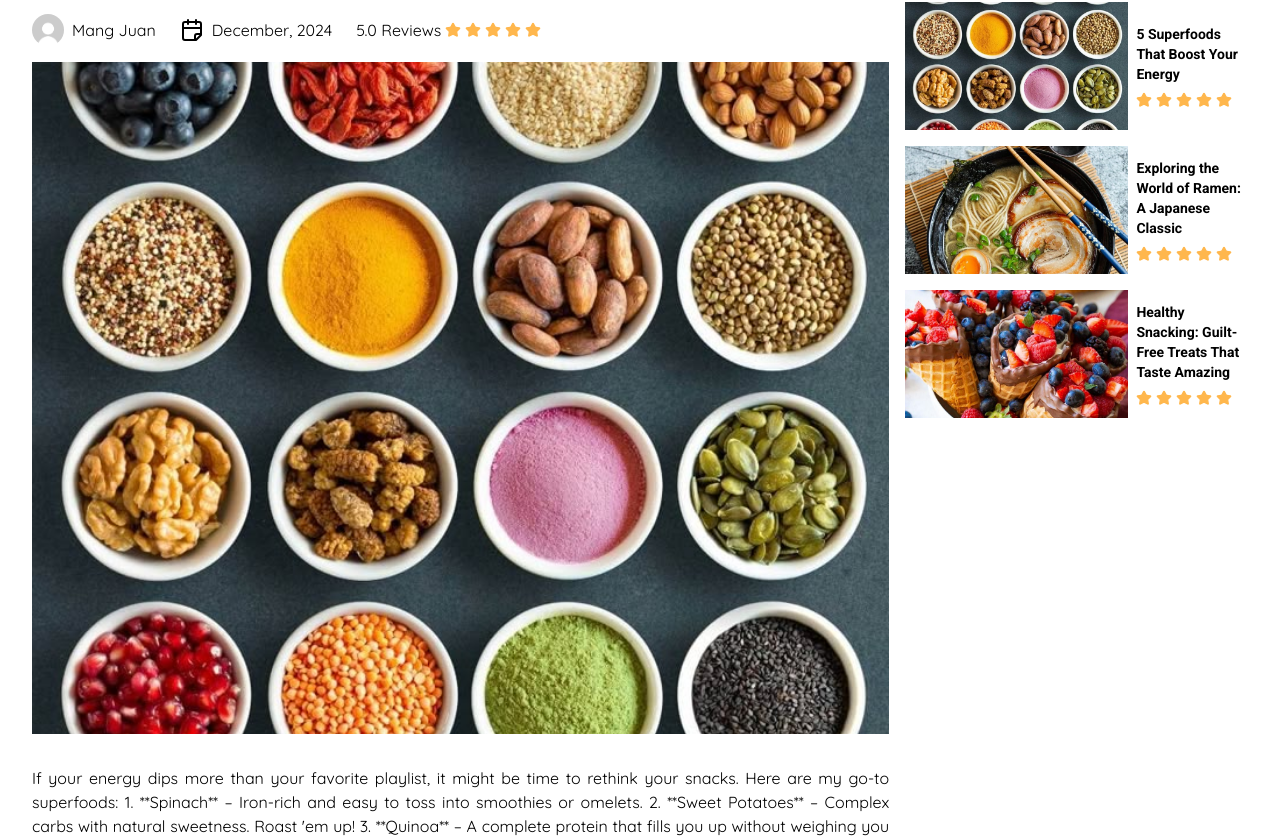
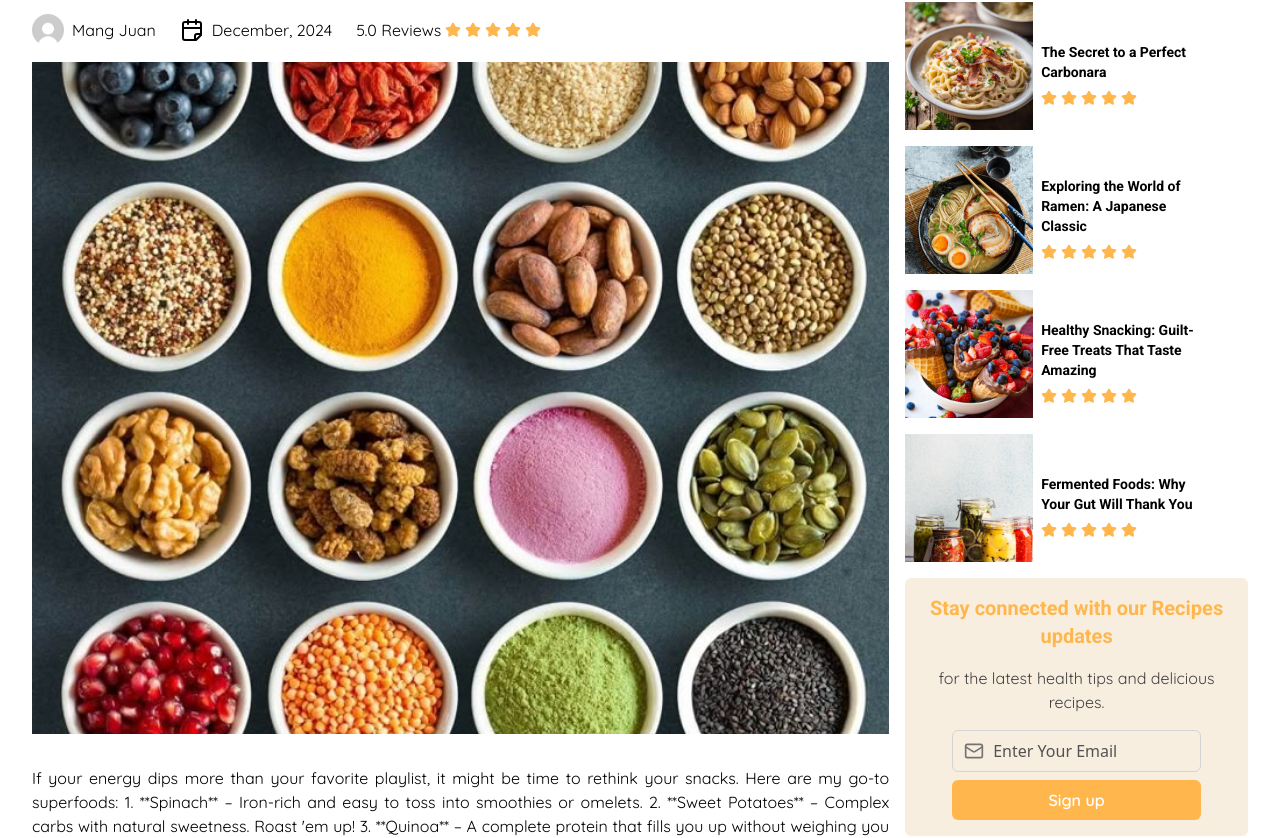
Before and after one commit to zidvsd/recipe-app, a React (Vite) app: page /blog/5-superfoods-that-boost-your-energy in a window 1280 px wide. Shown: the part 242-1080 px from the top of the page. Built offline with nearby package versions, Linux system fonts and the light colour scheme; no server answers.

Commit message:
Added blogs sidebar

```diff
--- a/src/components/BlogSidebar.jsx
+++ b/src/components/BlogSidebar.jsx
@@ -1,24 +1,33 @@
 import React, { useContext } from "react";
 import { BlogContext } from "../context/BlogProvider";
 import { Star } from "lucide-react";
+import { Link } from "react-router-dom";
 import SectionHeader from "./SectionHeader";
-const BlogSidebar = () => {
+import CTASidebar from "./CTASidebar";
+const BlogSidebar = ({ currentSlug }) => {
   const { blogs } = useContext(BlogContext);
-
+  const relatedBlogs = blogs
+    .filter((blog) => blog.slug !== currentSlug)
+    .slice(0, 4);
   return (
     <aside className=" w-full flex-col space-y-4">
       <h1 className="heading-text text-xl text-custom-peach">Related Blogs</h1>
-      {blogs.slice(1, 4).map((blog) => (
+      {relatedBlogs.map((blog) => (
         <div
           key={blog.id}
           className="flex flex-col md:flex-row gap-x-2 items-start md:items-center"
         >
-          <img
-            src={blog.thumbnail}
-            alt={blog.title}
-            className="w-full h-[full] md:h-[5rem] lg:h-[8rem] object-cover"
-          />
-          <div className="w-1/2 flex flex-col gap-y-2">
+          <Link
+            to={`/blog/${blog.slug}`}
+            className="block w-full md:w-[8rem] lg:w-[8rem] "
+          >
+            <img
+              src={blog.thumbnail}
+              alt={blog.title}
+              className="w-full h-full md:h-[5rem] lg:h-[8rem] object-cover"
+            />
+          </Link>
+          <div className="w-full md:w-1/2 flex flex-col-reverse md:flex-col mt-4 gap-y-2">
             <h1 className="heading-text text-sm">{blog.title}</h1>
             <div className="flex flex-row gap-1">
               {[...Array(5)].map((_, i) => (
@@ -31,6 +40,7 @@ const BlogSidebar = () => {
           </div>
         </div>
       ))}
+      <CTASidebar />
     </aside>
   );
 };
--- /dev/null
+++ b/src/components/CTASidebar.jsx
@@ -0,0 +1,22 @@
+import Newsletter from "./NewsLetter";
+import React from "react";
+const CTASidebar = () => {
+  return (
+    <div className="bg-warm-beige text-center p-4 w-full flex flex-col gap-y-4 items-center justify-center rounded-md">
+      <h1 className="heading-text text-xl text-honey-yellow">
+        Stay connected with our Recipes updates
+      </h1>
+      <p className="subheading-text text-neutral-700">
+        for the latest health tips and delicious recipes.
+      </p>
+      <Newsletter
+        width={80}
+        text="Sign up"
+        textColor={"white"}
+        background="bg-honey-yellow" // this is tailwind orange-400
+      />
+    </div>
+  );
+};
+
+export default CTASidebar;
--- a/src/components/NewsLetter.jsx
+++ b/src/components/NewsLetter.jsx
@@ -1,20 +1,29 @@
 import React from "react";
 import { Link } from "react-router-dom";
+import { Mail } from "lucide-react";
 
-const NewsLetter = ({ width, textColor }) => {
+const NewsLetter = ({
+  width,
+  textColor,
+  text = "Subscribe",
+  background = "bg-custom-peach",
+}) => {
   return (
     <div className="flex flex-col gap-y-2" style={{ width: `${width}%` }}>
-      <input
-        type="text"
-        className="w-full border p-2 pl-4 text-black border-neutral-300 rounded-md focus:outline-none placeholder:text-neutral-600"
-        placeholder="Enter Your Email"
-      />
+      <div className="relative w-full">
+        <Mail className="absolute left-3 top-1/2 -translate-y-1/2 text-neutral-500 w-5 h-5" />
+        <input
+          type="text"
+          className="w-full border p-2 pl-10 text-black border-neutral-300 rounded-md focus:outline-none placeholder:text-neutral-600"
+          placeholder="Enter Your Email"
+        />
+      </div>
       <Link
         to={"/"}
-        className="font-semibold bg-custom-peach rounded-md py-2 subheading-text"
+        className={`font-semibold rounded-md py-2 subheading-text text-center ${background}`}
         style={{ color: `${textColor}` }}
       >
-        Subscribe
+        {text}
       </Link>
     </div>
   );
--- a/src/pages/BlogPage.jsx
+++ b/src/pages/BlogPage.jsx
@@ -1,6 +1,7 @@
 import React from "react";
 import BlogList from "../components/BlogList";
 import BlogHeroCard from "../components/BlogHeroCard";
+import CTASidebar from "../components/CTASidebar";
 const BlogPage = () => {
   return (
     <>
--- a/src/pages/SingleBlogPage.jsx
+++ b/src/pages/SingleBlogPage.jsx
@@ -59,7 +59,7 @@ const SingleBlogPage = () => {
         </article>
       </div>
       <div className="w-full md:w-[30%] lg:wd-[25%]">
-        <BlogSidebar />
+        <BlogSidebar currentSlug={slug} />
       </div>
     </section>
   );
```
Also changed, not shown: src/index.css (line endings or trailing spaces).
